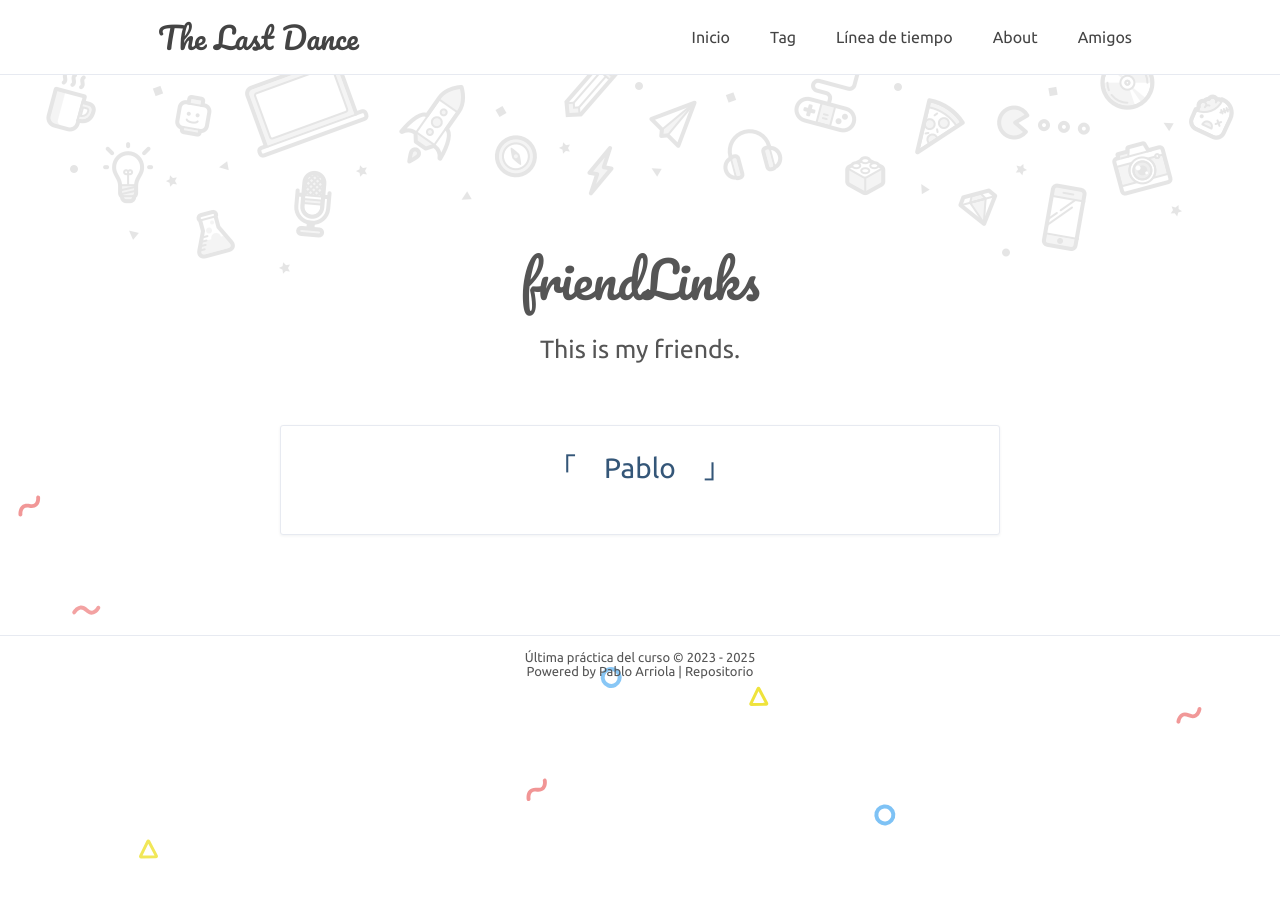
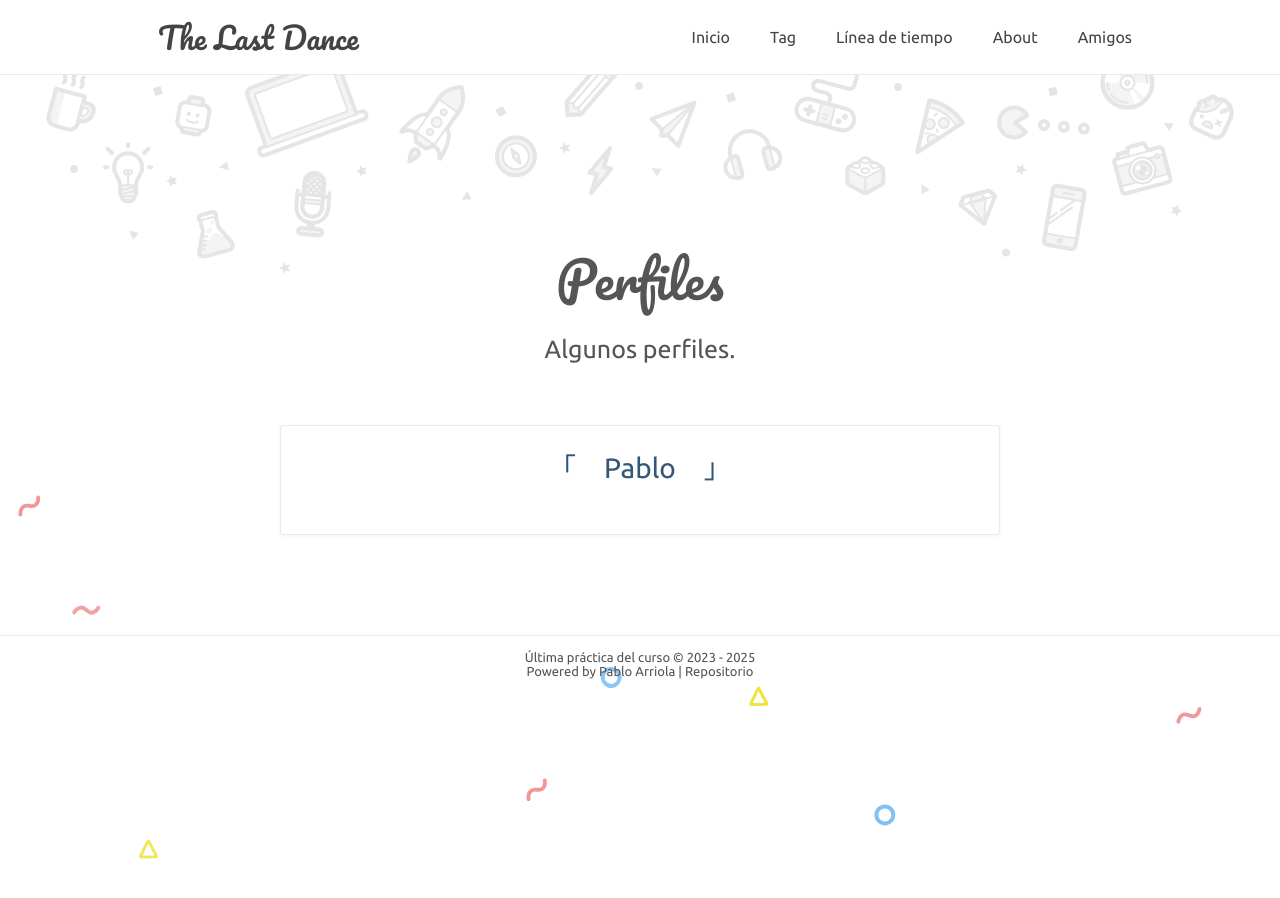
Before and after one commit to pabloap7/pabloap7.github.io, a Jekyll site: the page built from friendLink.html, in a window 1280 px wide. Built offline with Jekyll 4.4.1, drawn with Linux system fonts in a browser that asks for light colours; comment, search, counter and statistics services are not loaded.

Commit message:
Update friend link titles and add spacing in _config.yml for improved readability

```diff
--- a/_config.yml
+++ b/_config.yml
@@ -51,6 +51,7 @@ pygmentsTheme: 'default'
 friends:
   Pablo: 'https://github.com/pabloap7'
 
+
 disqus: false
 disqus_url: ''
 livere: true
--- a/friendLink.html
+++ b/friendLink.html
@@ -1,8 +1,8 @@
 ---
 layout: default
-title: FriendLink
-page-title: friendLinks
-home-title: This is my friends.
+title: Última práctica del curso
+page-title: Perfiles
+home-title: Algunos perfiles.
 description:
 ---
 
```
